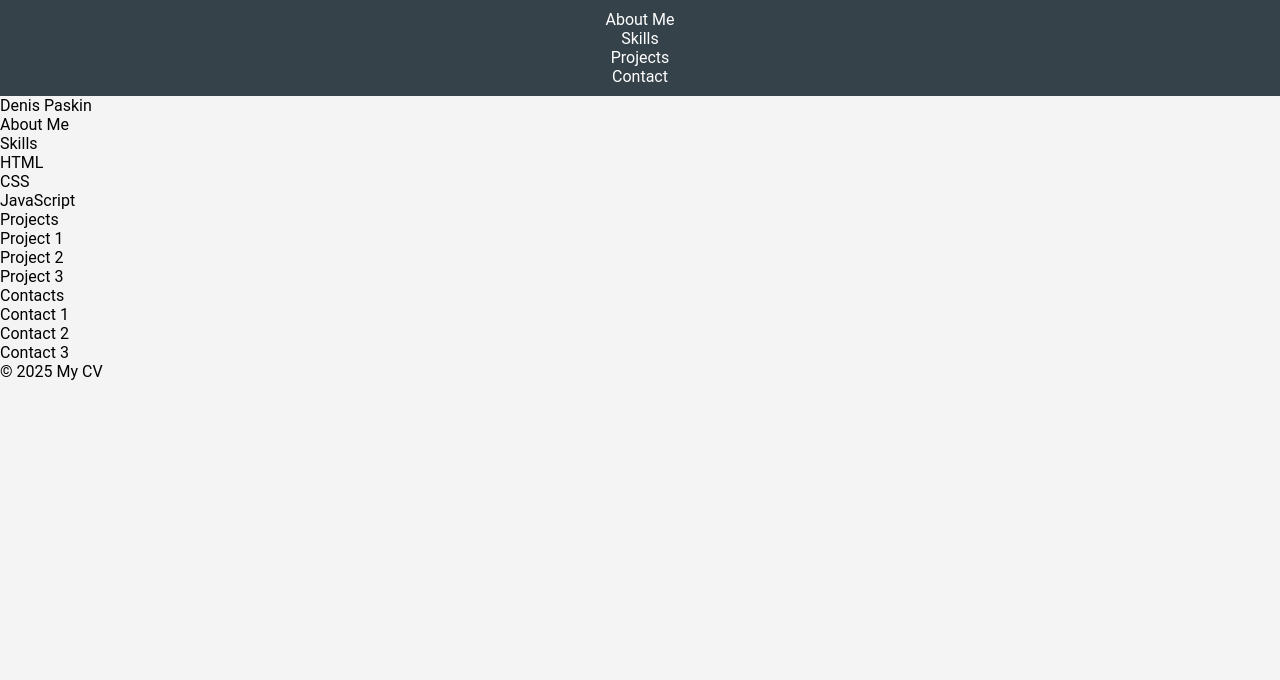
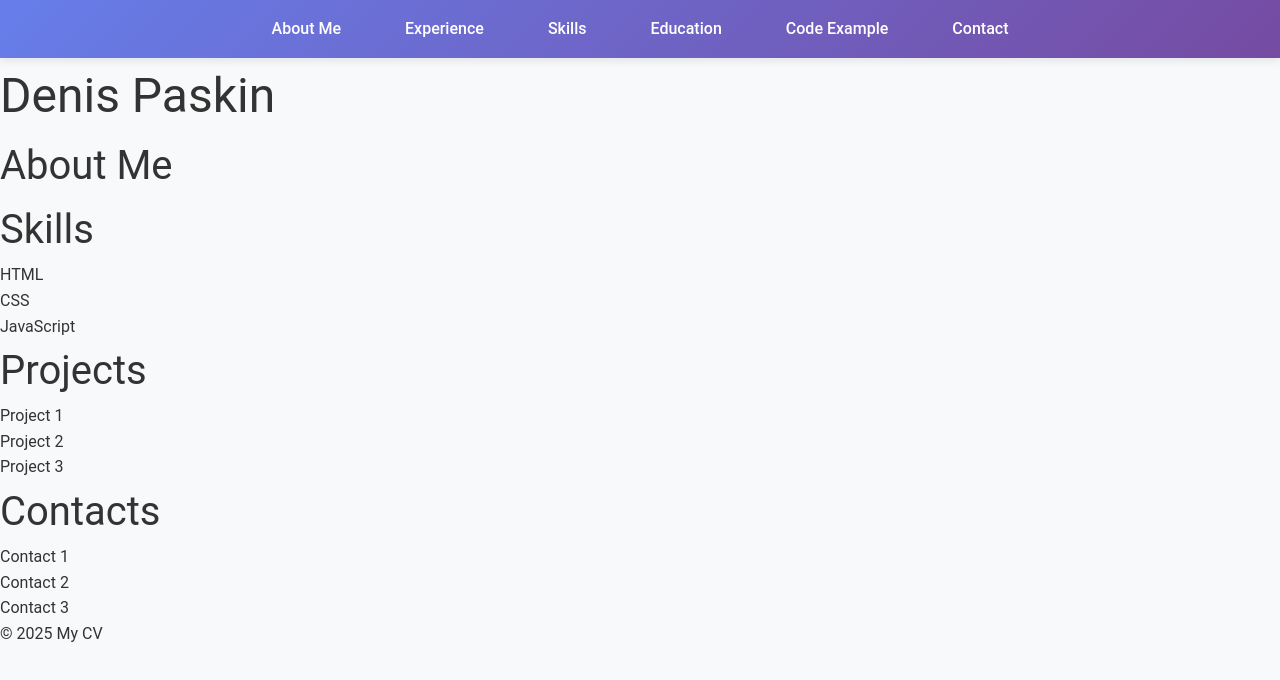
Before and after one commit to dzianisPaskin/rsschool-cv, a plain HTML site: page index.html in a window 1280 px wide. Drawn offline with Linux system fonts and the light colour scheme.

Commit message:
feat: implemented header

```diff
--- a/index.html
+++ b/index.html
@@ -12,8 +12,10 @@
       <nav>
         <ul>
           <li><a href="#about">About Me</a></li>
+          <li><a href="#experience">Experience</a></li>
           <li><a href="#skills">Skills</a></li>
-          <li><a href="#projects">Projects</a></li>
+          <li><a href="#education">Education</a></li>
+          <li><a href="#code-example">Code Example</a></li>
           <li><a href="#contact">Contact</a></li>
         </ul>
       </nav>
--- a/style.css
+++ b/style.css
@@ -2,7 +2,6 @@
 *::before,
 *::after {
   box-sizing: border-box;
-  content: '';
   margin: 0;
   padding: 0;
   border: 0;
@@ -14,14 +13,90 @@
 
 body {
   font-family: Roboto, sans-serif;
-  margin: 0;
-  padding: 0;
-  background-color: #f4f4f4;
+  line-height: 1.6;
+  color: #333;
+  background-color: #f8f9fa;
 }
 
 header {
-  background-color: #35424a;
+  background: linear-gradient(135deg, #667eea 0%, #764ba2 100%);
   color: #ffffff;
-  padding: 10px 0;
-  text-align: center;
+  padding: 1rem 0;
+  position: sticky;
+  top: 0;
+  z-index: 100;
+  box-shadow: 0 2px 10px rgba(0, 0, 0, 0.1);
 }
+
+nav ul {
+  display: flex;
+  justify-content: center;
+  flex-wrap: wrap;
+  gap: 0.5rem;
+  max-width: 1200px;
+  margin: 0 auto;
+  padding-inline: 1rem;
+  flex-direction: column;
+}
+
+nav ul {
+  display: flex;
+  justify-content: center;
+  flex-wrap: wrap;
+  gap: 0.5rem;
+  max-width: 1200px;
+  margin: 0 auto;
+  padding-inline: 1rem;
+  flex-direction: column;
+}
+
+nav a {
+  color: #ffffff;
+  font-weight: 500;
+  padding: 0.5rem 1rem;
+  border-radius: 25px;
+  transition: all 0.3s ease;
+  text-decoration: none;
+}
+
+nav a:hover {
+  background-color: rgba(255, 255, 255, 0.2);
+  transform: translateY(-2px);
+}
+
+@media (min-width: 481px) {
+  h1 {
+    font-size: 2.5rem;
+  }
+
+  h2 {
+    font-size: 2rem;
+  }
+
+  nav ul {
+    flex-direction: row;
+    gap: 1rem;
+  }
+
+}
+
+@media (min-width: 769px) {
+
+  h1 {
+    font-size: 3rem;
+  }
+
+  h2 {
+    font-size: 2.5rem;
+  }
+
+  .photo {
+    width: 200px;
+    height: 200px;
+  }
+
+  nav ul {
+    gap: 2rem;
+  }
+
+}
```
